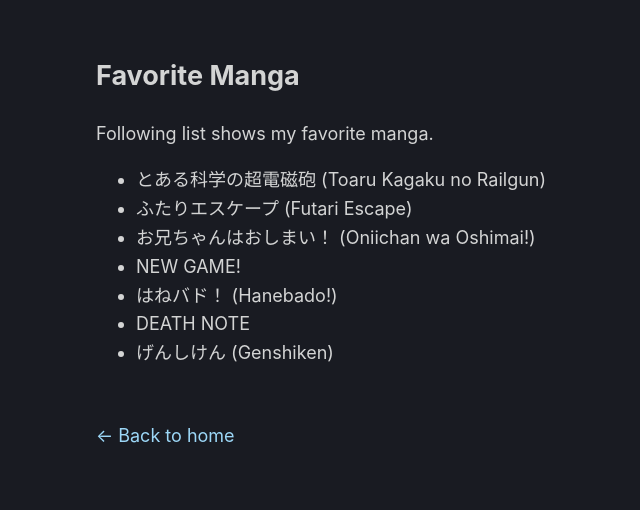
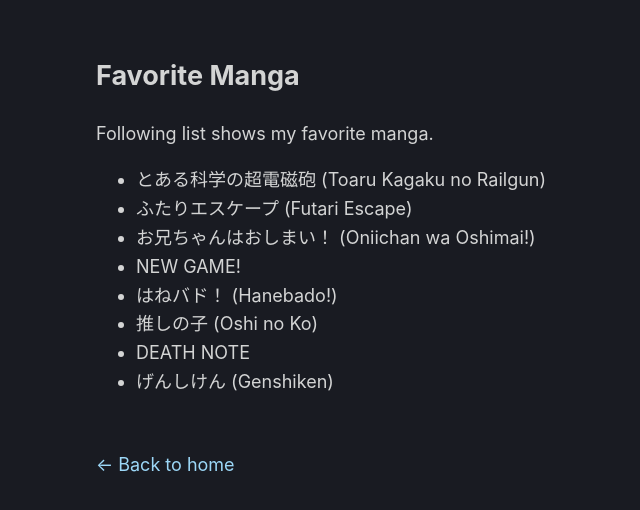
Before and after one commit to kira924age/kira924age.com, a Next.js app: page /manga in a window 1280 px wide. Shown: the top 510 px of the page, without its empty margins (184-824 px from the left). Built offline with nearby package versions, Linux system fonts and the light colour scheme.

Commit message:
update manga.js

```diff
--- a/pages/manga.js
+++ b/pages/manga.js
@@ -16,8 +16,9 @@
         <li key="3">お兄ちゃんはおしまい！ (Oniichan wa Oshimai!)</li>
         <li key="4">NEW GAME!</li>
         <li key="5">はねバド！ (Hanebado!)</li>
-        <li key="6">DEATH NOTE</li>
-        <li key="7">げんしけん (Genshiken)</li>
+        <li key="6">推しの子 (Oshi no Ko)</li>
+        <li key="7">DEATH NOTE</li>
+        <li key="8">げんしけん (Genshiken)</li>
       </ul>
     </Layout>
   );
```
